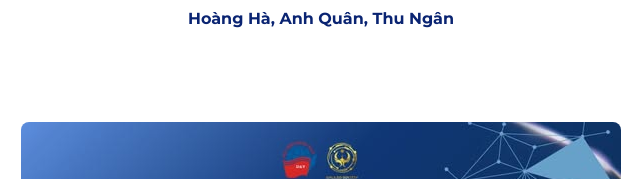
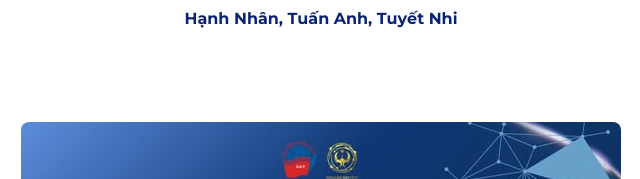
Before and after one commit to galileo-dav/galileo-society, a plain HTML site: page article/perspective/digital_sovereignty.html in a window 1280 px wide. Shown: the part 246-425 px from the top of the page, 319-959 px from the left. Drawn offline with Linux system fonts and the light colour scheme.

Commit message:
pls help me Thùy Trang ơi

```diff
--- a/article/perspective/digital_sovereignty.html
+++ b/article/perspective/digital_sovereignty.html
@@ -77,7 +77,7 @@
   <section class="post-title">
     <div class="container">
       <h1>CHỦ QUYỀN SỐ TRONG BỐI CẢNH CẠNH TRANH CÔNG NGHỆ TOÀN CẦU: CÁCH TIẾP CẬN CỦA CÁC QUỐC GIA VÀ THỰC TIỄN TẠI VIỆT NAM</h1>
-      <h2 class="lead">Hoàng Hà, Anh Quân, Thu Ngân</h2>
+      <h2 class="lead">Hạnh Nhân, Tuấn Anh, Tuyết Nhi</h2>
     </div>
   </section>
 
```
Also changed, not shown: article/news/news_23-09-2025.html (renamed from article/news/new_23-09-2025.html).
